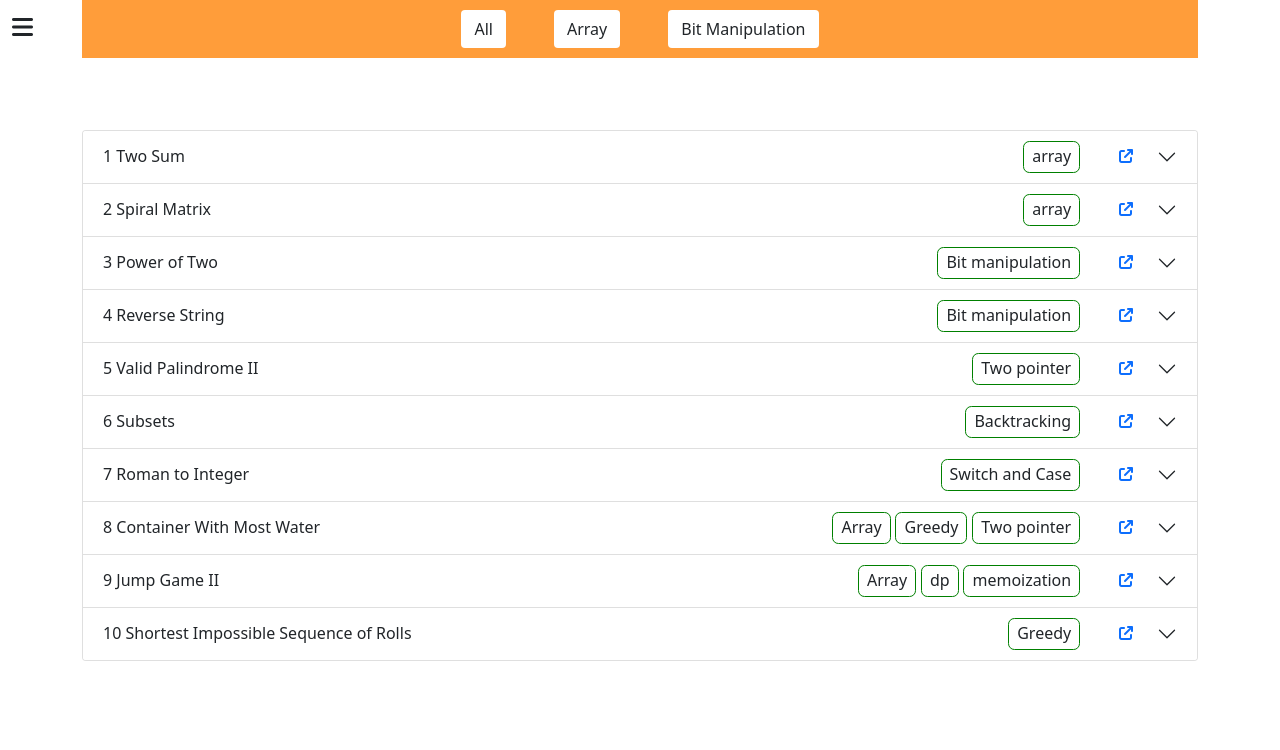
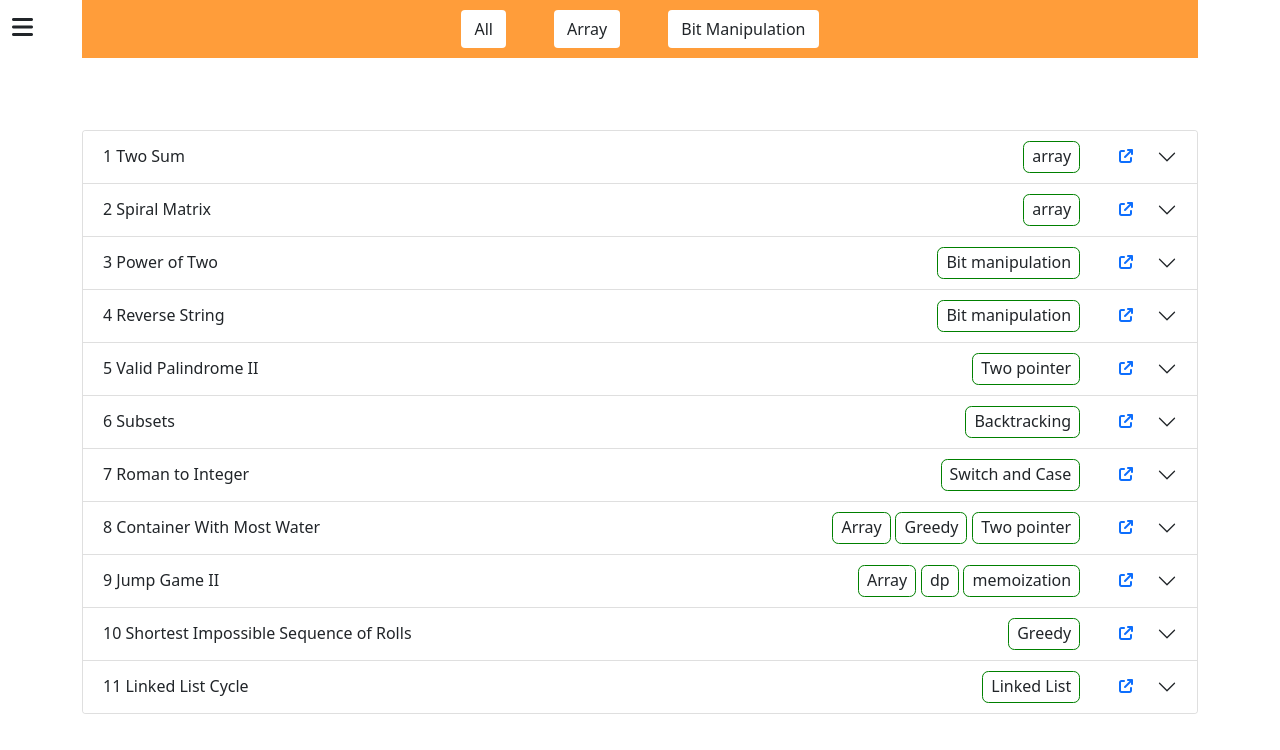
Before and after one commit to MRIDUL-MB/dsa_web, a React (Create React App) app: page / in a window 1280 px wide. Shown: the top 750 px of the page. Built offline with nearby package versions, Linux system fonts and the light colour scheme.

Commit message:
Add one of your favorite leetcode question #12
In that Add one of your favorite leetcode questions, I assigned the issue (#12).

```diff
--- a/src/data/Data.js
+++ b/src/data/Data.js
@@ -265,7 +265,30 @@ public:
         return pl+1;
     }
 };`,
+    },
+    {
+        id: 10,
+        topic: ['Linked List'],
+        question: 'Linked List Cycle',
+        link: 'https://leetcode.com/problems/linked-list-cycle/',
+        sol: `class Solution {
+public:
+    bool hasCycle(ListNode *head) {
+        if(head==NULL) return false;
+        ListNode * fast =head;
+        ListNode * slow = head;
+       while(fast!=NULL and fast->next!=NULL)
+        {
+            fast= fast->next->next;
+            slow = slow->next;
+
+            if(fast==slow)
+                return true;
+        }
+        return false;
     }
+};`,
+    },
 
 
 
```
